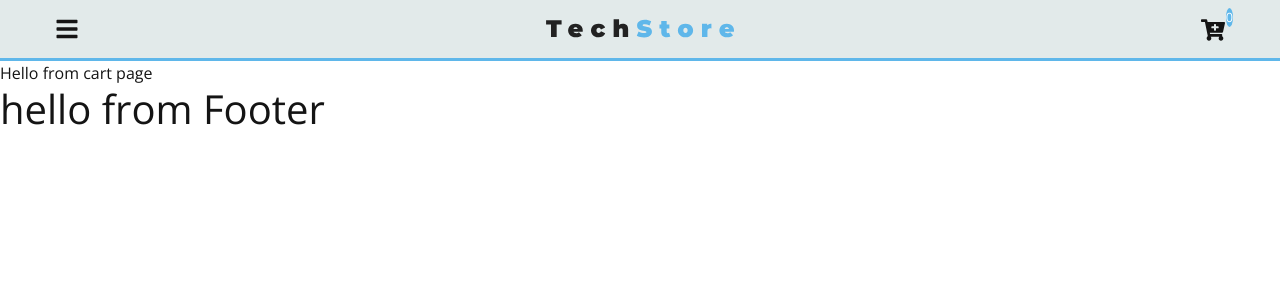
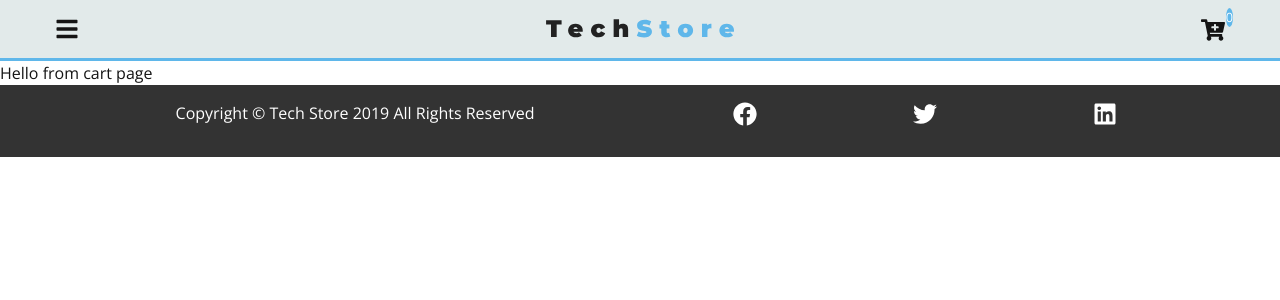
Before and after one commit to JainieJ/delivery-service, a React (Create React App) app: page /cart in a window 1280 px wide. Shown: the top 300 px of the page. Built offline with nearby package versions, Linux system fonts and the light colour scheme.

Commit message:
Footer complete

```diff
--- a/src/components/Footer.jsx
+++ b/src/components/Footer.jsx
@@ -1,11 +1,54 @@
 import React from "react";
+import styled from "styled-components";
+import { ProductConsumer } from "../context/context";
 
 const Footer = () => {
   return (
-    <>
-      <h1>hello from Footer</h1>
-    </>
+    <ProductConsumer>
+      {value => {
+        const { socialIcons } = value;
+        return (
+          <FooterWrapper className="py-3">
+            <div className="container">
+              <div className="row">
+                <div className="col-md-6 text-center">
+                  <p className="text-capitalize">
+                    copyright &copy; tech store {new Date().getFullYear()} all
+                    rights reserved
+                  </p>
+                </div>
+                <div className="col-md-6 d-flex justify-content-around">
+                  {socialIcons.map(item => (
+                    <a
+                      href={item.url}
+                      key={item.id}
+                      target="_blank"
+                      rel="noopener noreferrer"
+                    >
+                      {item.icon}
+                    </a>
+                  ))}
+                </div>
+              </div>
+            </div>
+          </FooterWrapper>
+        );
+      }}
+    </ProductConsumer>
   );
 };
 
 export default Footer;
+
+const FooterWrapper = styled.footer`
+  background: var(--mainDarkGrey);
+  color: var(--mainWhite);
+  .icon {
+    font-size: 1.5rem;
+    color: var(--mainWhite);
+    transition: var(--mainTransition);
+  }
+  .icon:hover {
+    color: var(--mainBlue);
+  }
+`;
--- a/src/context/context.js
+++ b/src/context/context.js
@@ -1,4 +1,5 @@
 import React, { Component } from "react";
+import { socialData } from "./socialData";
 import { linkData } from "./linkData";
 
 const ProductContext = React.createContext();
@@ -9,7 +10,8 @@
     cartOpen: false,
     cartItems: 0,
     cart: [],
-    links: linkData
+    links: linkData,
+    socialIcons: socialData
   };
   handleSideBar = () => {
     this.setState({ sideBarOpen: !this.state.sideBarOpen });
--- /dev/null
+++ b/src/context/socialData.js
@@ -0,0 +1,8 @@
+import React from "react";
+import { FaFacebook, FaTwitter, FaLinkedin } from "react-icons/fa";
+
+export const socialData = [
+  { id: 1, icon: <FaFacebook className="icon" />, url: "https://facebook.com" },
+  { id: 2, icon: <FaTwitter className="icon" />, url: "https://facebook.com" },
+  { id: 3, icon: <FaLinkedin className="icon" />, url: "https://facebook.com" }
+];
```
